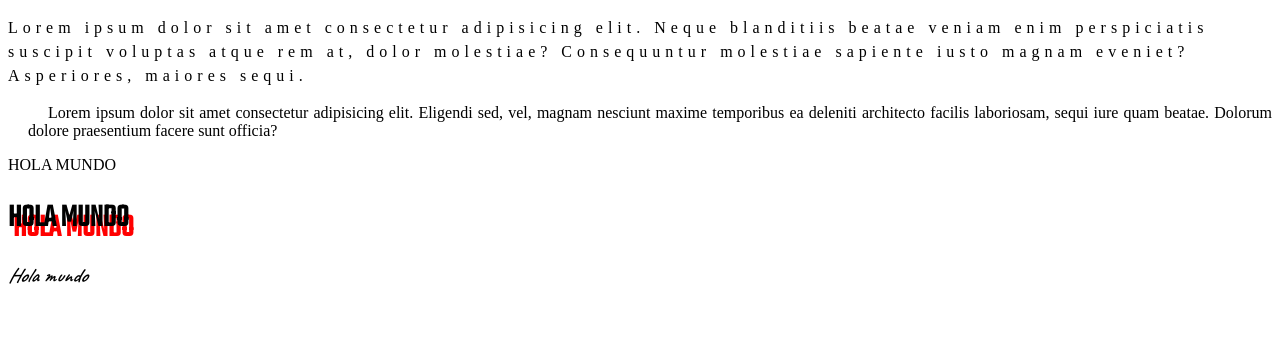
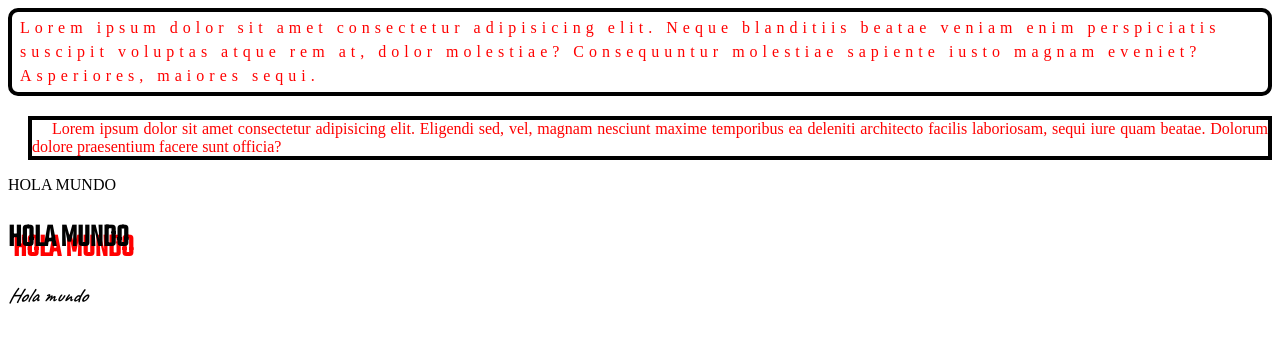
Before and after one commit to Fundamentos2122/ejemplos-clase-dearmonserrat, a plain HTML site: page texto_y_tipografía.html in a window 1280 px wide. Drawn offline with Linux system fonts and the light colour scheme.

Commit message:
CSS clase 5.2 (modelo de caja)

```diff
--- a/texto_y_tipografía.html
+++ b/texto_y_tipografía.html
@@ -18,10 +18,21 @@
             /*font-weight: 700;*/
         }
 
+        /*MODELO DE CAJA*/
+        p {
+            border: 4px solid black;
+            color: red;
+            margin-top: 0;
+        }
+
         .text-blue {
             color: rgba(0, 0, 2018, 0, 603);
             letter-spacing: 5px;
             line-height: 24px;
+            /*NOTA: CUANDO HAY TEXTO + BORDE, ES RECOMENDABLE DARLE PADDING (Modelo de caja)*/
+            padding: 4px 8px;
+            margin-bottom: 20px;
+            border-radius: 10px; /*Borde redondeado*/
         }
 
         .text-justify {
@@ -47,6 +58,13 @@
             font-weight: 600;
             font-style: italic;
         }
+
+        /*#circulo {
+            border: 8px solid red;
+            height: 300px;
+            width: 250px;
+            border-radius: 50px;
+        }*/
     </style>
 </head>
 <body>
@@ -59,5 +77,7 @@
     <h1>HOLA MUNDO</h1>
 
     <div>Hola mundo</div>
+
+    <!--<div class="circulo"></div>-->
 </body>
 </html>
```
